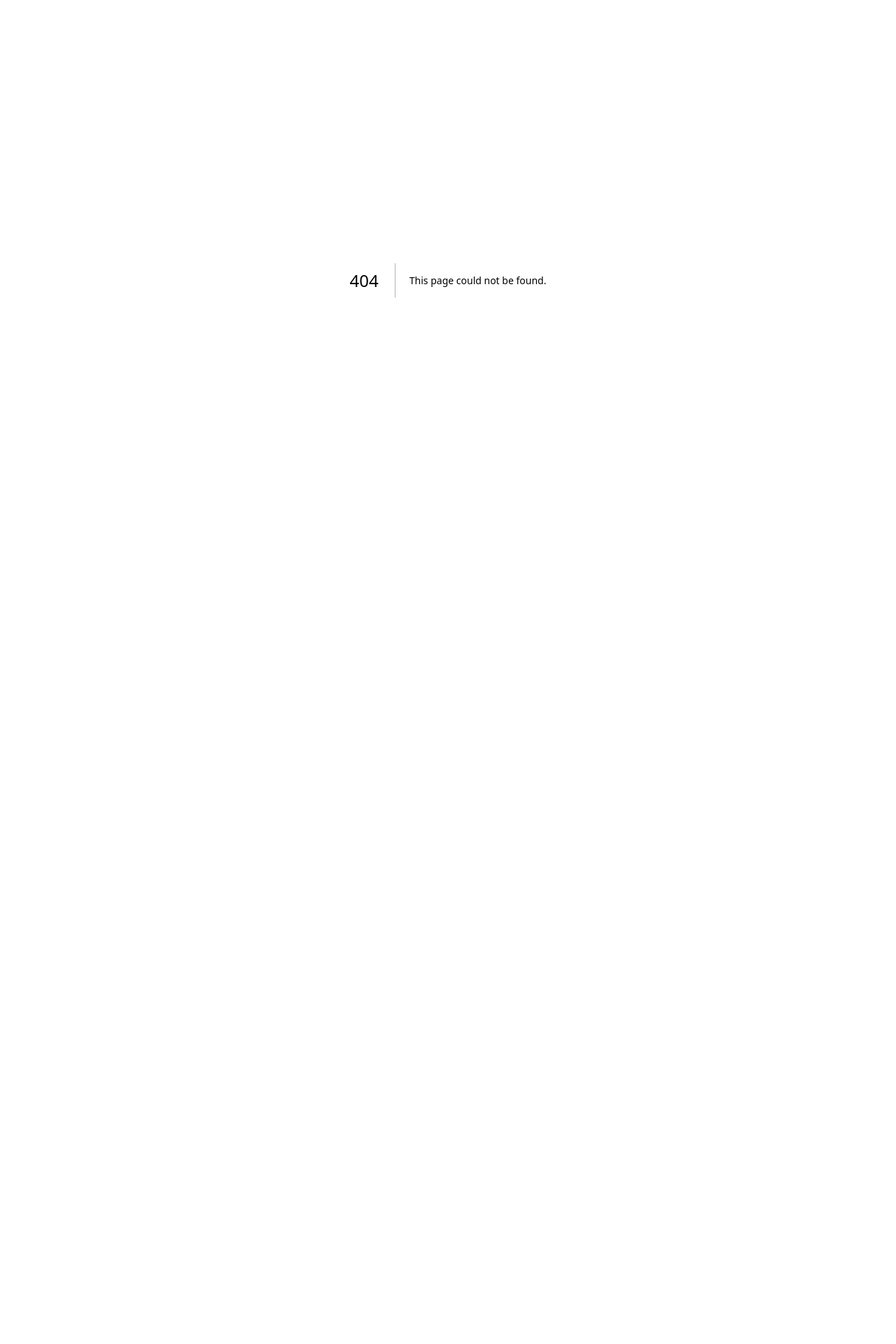
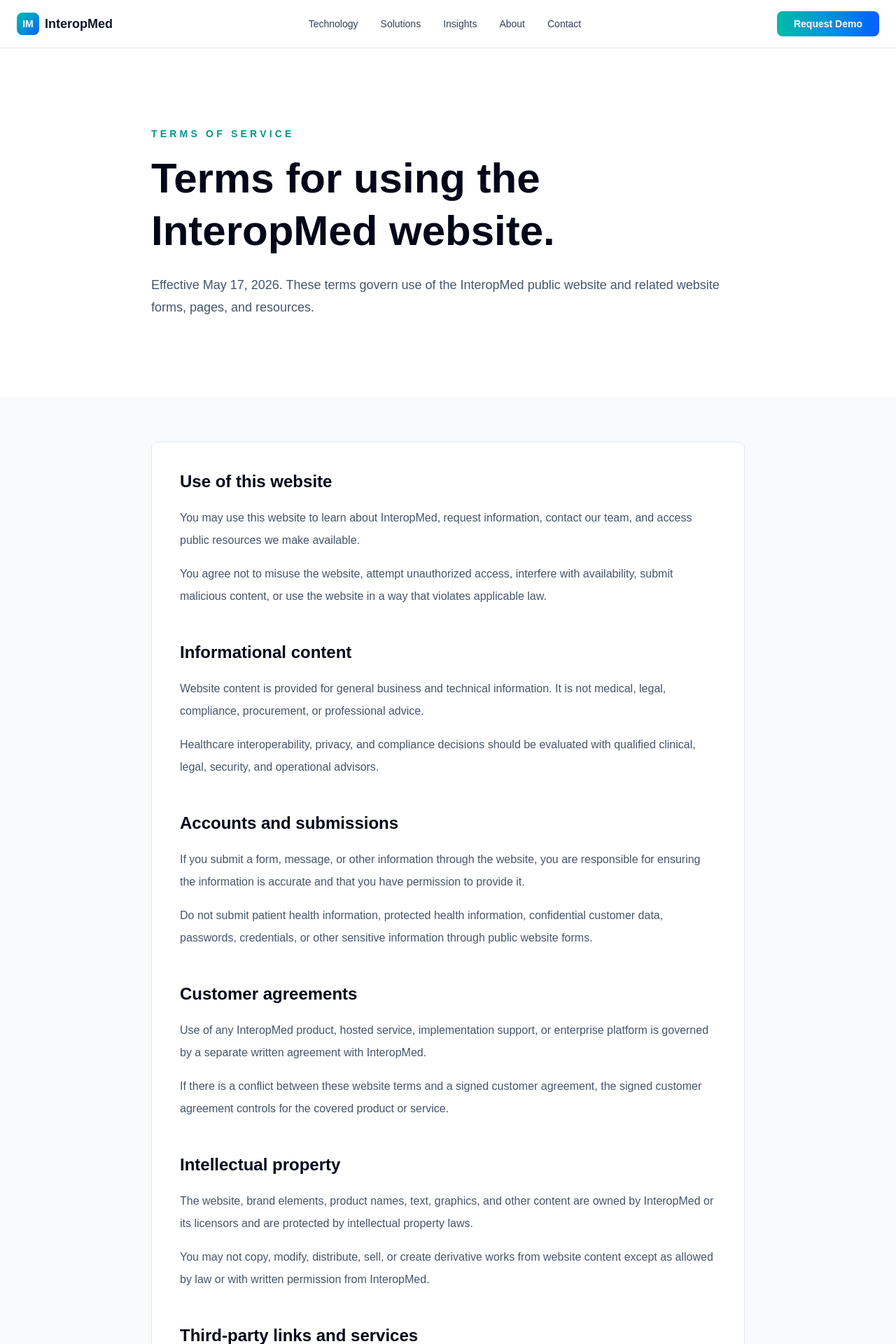
Before and after one commit to interopmed/interopmed, a Next.js app: page /terms in a window 1280 px wide. Before the commit this address had no page. Shown: the top 1920 px of the page at 70% size. Before the commit the page ends 800 px from the top, so only its background shows below. Built offline with nearby package versions, Linux system fonts and the light colour scheme.

Commit message:
Terms Page

```diff
--- /dev/null
+++ b/src/app/terms/page.tsx
@@ -0,0 +1,132 @@
+import Footer from '@/components/Footer'
+import Navbar from '@/components/Navbar'
+
+export const metadata = {
+  title: 'Terms of Service | InteropMed',
+  description: 'InteropMed terms of service for website visitors, prospective customers, and business contacts.',
+}
+
+const sections = [
+  {
+    title: 'Use of this website',
+    body: [
+      'You may use this website to learn about InteropMed, request information, contact our team, and access public resources we make available.',
+      'You agree not to misuse the website, attempt unauthorized access, interfere with availability, submit malicious content, or use the website in a way that violates applicable law.',
+    ],
+  },
+  {
+    title: 'Informational content',
+    body: [
+      'Website content is provided for general business and technical information. It is not medical, legal, compliance, procurement, or professional advice.',
+      'Healthcare interoperability, privacy, and compliance decisions should be evaluated with qualified clinical, legal, security, and operational advisors.',
+    ],
+  },
+  {
+    title: 'Accounts and submissions',
+    body: [
+      'If you submit a form, message, or other information through the website, you are responsible for ensuring the information is accurate and that you have permission to provide it.',
+      'Do not submit patient health information, protected health information, confidential customer data, passwords, credentials, or other sensitive information through public website forms.',
+    ],
+  },
+  {
+    title: 'Customer agreements',
+    body: [
+      'Use of any InteropMed product, hosted service, implementation support, or enterprise platform is governed by a separate written agreement with InteropMed.',
+      'If there is a conflict between these website terms and a signed customer agreement, the signed customer agreement controls for the covered product or service.',
+    ],
+  },
+  {
+    title: 'Intellectual property',
+    body: [
+      'The website, brand elements, product names, text, graphics, and other content are owned by InteropMed or its licensors and are protected by intellectual property laws.',
+      'You may not copy, modify, distribute, sell, or create derivative works from website content except as allowed by law or with written permission from InteropMed.',
+    ],
+  },
+  {
+    title: 'Third-party links and services',
+    body: [
+      'The website may link to third-party websites, services, standards bodies, documentation, or resources. InteropMed is not responsible for third-party content, availability, security, or privacy practices.',
+      'Your use of third-party resources is governed by the terms and policies of those third parties.',
+    ],
+  },
+  {
+    title: 'Disclaimers',
+    body: [
+      'The website is provided on an as-is and as-available basis. InteropMed does not warrant that the website will be uninterrupted, error-free, secure, or free of harmful components.',
+      'To the fullest extent permitted by law, InteropMed disclaims implied warranties including merchantability, fitness for a particular purpose, and non-infringement.',
+    ],
+  },
+  {
+    title: 'Limitation of liability',
+    body: [
+      'To the fullest extent permitted by law, InteropMed will not be liable for indirect, incidental, consequential, special, exemplary, or punitive damages arising from website use.',
+      'Nothing in these terms limits liability that cannot legally be limited.',
+    ],
+  },
+  {
+    title: 'Changes to these terms',
+    body: [
+      'We may update these terms to reflect changes in the website, business practices, or legal requirements. The updated version will be posted on this page with a revised effective date.',
+      'Your continued use of the website after changes are posted means you accept the updated terms.',
+    ],
+  },
+]
+
+export default function TermsPage() {
+  return (
+    <>
+      <Navbar />
+      <main>
+        <section className="bg-white py-20 dark:bg-slate-950 md:py-28">
+          <div className="mx-auto max-w-4xl px-6">
+            <p className="mb-4 text-sm font-semibold uppercase tracking-[0.3em] text-teal-600 dark:text-teal-400">
+              Terms of Service
+            </p>
+            <h1 className="mb-6 text-4xl font-bold leading-tight text-slate-950 dark:text-white md:text-6xl">
+              Terms for using the InteropMed website.
+            </h1>
+            <p className="text-lg leading-8 text-slate-600 dark:text-slate-300">
+              Effective May 17, 2026. These terms govern use of the InteropMed public website and related website forms, pages, and resources.
+            </p>
+          </div>
+        </section>
+
+        <section className="bg-slate-50 py-16 dark:bg-slate-900">
+          <div className="mx-auto max-w-4xl px-6">
+            <div className="rounded-lg border border-slate-200 bg-white p-6 dark:border-slate-800 dark:bg-slate-950 md:p-10">
+              <div className="space-y-12">
+                {sections.map((section) => (
+                  <section key={section.title}>
+                    <h2 className="mb-5 text-2xl font-bold text-slate-950 dark:text-white">
+                      {section.title}
+                    </h2>
+                    <div className="space-y-4">
+                      {section.body.map((paragraph) => (
+                        <p
+                          key={paragraph}
+                          className="text-base leading-8 text-slate-600 dark:text-slate-300"
+                        >
+                          {paragraph}
+                        </p>
+                      ))}
+                    </div>
+                  </section>
+                ))}
+
+                <section>
+                  <h2 className="mb-5 text-2xl font-bold text-slate-950 dark:text-white">
+                    Contact
+                  </h2>
+                  <p className="text-base leading-8 text-slate-600 dark:text-slate-300">
+                    Questions about these terms can be sent to legal@interopmed.com or through the contact form on this website.
+                  </p>
+                </section>
+              </div>
+            </div>
+          </div>
+        </section>
+      </main>
+      <Footer />
+    </>
+  )
+}
--- a/src/components/Footer.tsx
+++ b/src/components/Footer.tsx
@@ -47,7 +47,7 @@ export default function Footer() {
             <h3 className="text-sm font-semibold text-slate-900 dark:text-white mb-4">Legal</h3>
             <ul className="space-y-2 text-sm">
               <li><Link href="/privacy" className="text-slate-600 dark:text-slate-400 hover:text-teal-600 dark:hover:text-teal-400">Privacy Policy</Link></li>
-              <li><a href="#terms" className="text-slate-600 dark:text-slate-400 hover:text-teal-600 dark:hover:text-teal-400">Terms of Service</a></li>
+              <li><Link href="/terms" className="text-slate-600 dark:text-slate-400 hover:text-teal-600 dark:hover:text-teal-400">Terms of Service</Link></li>
               <li><a href="#compliance" className="text-slate-600 dark:text-slate-400 hover:text-teal-600 dark:hover:text-teal-400">Compliance</a></li>
             </ul>
           </div>
```
